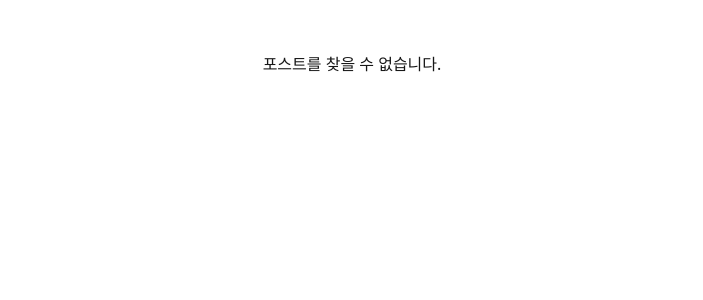
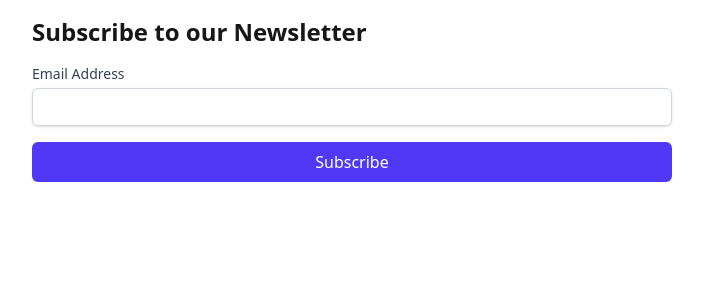
Before and after one commit to solitasroh/web-blog, a Next.js app in the folder apps/blog/: page /subscribe in a window 1280 px wide. Before the commit this address had no page. Shown: the top 300 px of the page, without its empty margins (288-991 px from the left). Built offline with nearby package versions, Linux system fonts and the light colour scheme.

Commit message:
feat: 구독 기능 및 포스트 검색 기능 추가

```diff
--- /dev/null
+++ b/apps/blog/app/actions/subscribe.ts
@@ -0,0 +1,15 @@
+"use server";
+
+export async function subscribe(
+  prevState: { success: boolean; message: string } | null,
+  formData: FormData
+) {
+  // Here you would add your logic to handle the subscription,
+  // such as saving the email to a database or sending it to an API.
+  const email = formData.get("email") as string;
+  if (!email || !email.includes("@")) {
+    return { success: false, message: "유효한 이메일 주소를 입력해주세요." };
+  }
+  console.log(`Subscribing ${email} to the newsletter.`);
+  return { success: true, message: "구독이 성공적으로 완료되었습니다!" };
+}
--- /dev/null
+++ b/apps/blog/app/api/posts/route.ts
@@ -0,0 +1,5 @@
+import { getAllPosts } from "@/lib/posts";
+
+export async function GET() {
+  return Response.json(getAllPosts());
+}
--- /dev/null
+++ b/apps/blog/app/components/ClientPostList.tsx
@@ -0,0 +1,51 @@
+"use client";
+
+import { PostMetadata } from "@/lib/posts";
+import { useEffect, useState } from "react";
+
+export default function ClientPostList() {
+  const [posts, setPosts] = useState<PostMetadata[]>([]);
+  const [loading, setLoading] = useState(true);
+  const [error, setError] = useState<Error | null>(null);
+  useEffect(() => {
+    fetch("/api/posts")
+      .then((res) => {
+        if (!res.ok)
+          throw new Error("포스트를 불러오는 중 에러가 발생했습니다.");
+        return res.json();
+      })
+      .then((data: PostMetadata[]) => {
+        setPosts(data);
+      })
+      .catch((error) => {
+        setError(error);
+      })
+      .finally(() => {
+        setLoading(false);
+      });
+  }, []);
+
+  if (loading) {
+    return (
+      <div className="flex justify-center items-center h-32">
+        <p className="p-4">포스트를 불러오는 중...</p>
+      </div>
+    );
+  }
+
+  if (error) {
+    return (
+      <div className="flex flex-col justify-center items-center h-32">
+        <p className="p-4 text-red-500">에러가 발생했습니다: {error.message}</p>
+      </div>
+    );
+  }
+
+  return (
+    <ul>
+      {posts.map((post) => (
+        <li key={post.slug}>{post.title}</li>
+      ))}
+    </ul>
+  );
+}
--- /dev/null
+++ b/apps/blog/app/demo/page.tsx
@@ -0,0 +1,9 @@
+import ClientPostList from "@/app/components/ClientPostList";
+export default function DemoPosts() {
+  return (
+    <main>
+      <h1>Demo Posts Page</h1>
+      <ClientPostList />
+    </main>
+  );
+}
--- a/apps/blog/app/page.tsx
+++ b/apps/blog/app/page.tsx
@@ -17,6 +17,7 @@ export default function HomePage() {
         <div>
           <h1> 개발 블로그 </h1>
           <p> Next.js · pnpm · 모노레포 · 임베디드 삽질 기록 저장소</p>
+          <Link href="/search">검색</Link>
         </div>
       </header>
       <section>
@@ -38,6 +39,11 @@ export default function HomePage() {
           ))}
         </ul>
       </section>
+      <section>
+        <h3>
+          <Link href="/subscribe">구독하기</Link>
+        </h3>
+      </section>
     </main>
   );
 }
--- /dev/null
+++ b/apps/blog/app/search/page.tsx
@@ -0,0 +1,40 @@
+import { getAllPosts } from "@/lib/posts";
+import Link from "next/link";
+
+type SearchParams = Promise<{ q?: string }>;
+
+export default async function SearchPage({
+  searchParams,
+}: {
+  searchParams: SearchParams;
+}) {
+  const { q } = await searchParams;
+  const posts = getAllPosts();
+
+  const filtered = q
+    ? posts.filter((post) => post.title.toLowerCase().includes(q.toLowerCase()))
+    : posts;
+
+  return (
+    <main>
+      <form>
+        <input name="q" defaultValue={q || ""} />
+        <button type="submit">Search</button>
+      </form>
+      {filtered.length > 0 ? (
+        <div>
+          <ul>
+            {filtered.map((post) => (
+              <li key={post.slug}>
+                <Link href={`/posts/${post.slug}`}>{post.title}</Link>
+                <div>{post.date}</div>
+              </li>
+            ))}
+          </ul>
+        </div>
+      ) : q ? (
+        <p>검색 결과가 없습니다.</p>
+      ) : null}
+    </main>
+  );
+}
--- /dev/null
+++ b/apps/blog/app/subscribe/page.tsx
@@ -0,0 +1,45 @@
+"use client";
+
+import { subscribe } from "@/app/actions/subscribe";
+import { useActionState } from "react";
+export default function SubscribePage() {
+  const [state, formAction] = useActionState(subscribe, null);
+
+  return (
+    <main className="max-w-2xl mx-auto p-4">
+      <h1 className="text-2xl font-bold mb-4">Subscribe to our Newsletter</h1>
+      <form action={formAction} className="flex flex-col space-y-4">
+        <div>
+          <label
+            htmlFor="email"
+            className="block text-sm font-medium text-gray-700"
+          >
+            Email Address
+          </label>
+          <input
+            type="email"
+            id="email"
+            name="email"
+            required
+            className="mt-1 block w-full px-3 py-2 border border-gray-300 rounded-md shadow-sm focus:outline-none focus:ring-indigo-500 focus:border-indigo-500 sm:text-sm"
+          />
+        </div>
+        <button
+          type="submit"
+          className="px-4 py-2 bg-indigo-600 text-white rounded-md hover:bg-indigo-700"
+        >
+          Subscribe
+        </button>
+      </form>
+      {state && (
+        <p
+          className={`mt-4 ${
+            state.success ? "text-green-600" : "text-red-600"
+          }`}
+        >
+          {state.message}
+        </p>
+      )}
+    </main>
+  );
+}
```
Also changed, not shown: 1 other file (tests, documents, lock files or other folders).
